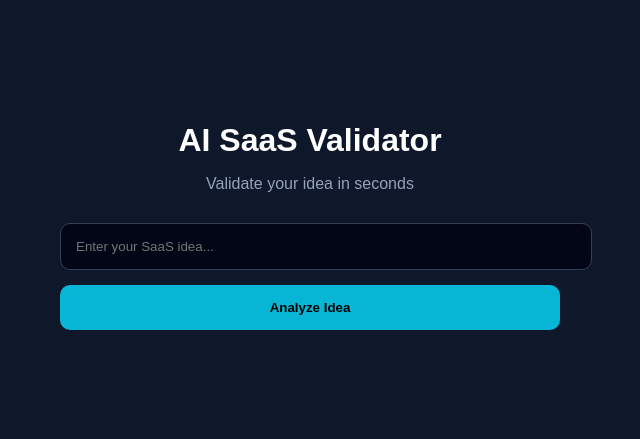
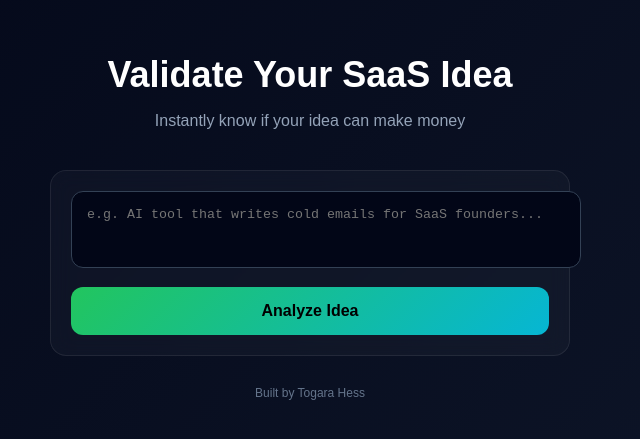
Before and after one commit to TogaraCode/ai-saas-platform, a Next.js app: page / in a window 1280 px wide. Shown: the part 205-644 px from the top of the page, without its empty margins (330-970 px from the left). Built offline with nearby package versions, Linux system fonts and the light colour scheme.

Commit message:
Refactor page layout and styles for better UI
Updated styles and structure of the page, including header, input card, and result display. Changed input to textarea and adjusted button styles.

```diff
--- a/app/page.js
+++ b/app/page.js
@@ -22,46 +22,59 @@ export default function Home() {
   return (
     <div style={{
       minHeight: "100vh",
+      background: "linear-gradient(135deg, #020617, #0f172a)",
       display: "flex",
       alignItems: "center",
       justifyContent: "center",
-      background: "#0f172a",
-      color: "white",
-      padding: 20
+      padding: 20,
+      color: "white"
     }}>
       <div style={{
         width: "100%",
-        maxWidth: 500,
-        textAlign: "center"
+        maxWidth: 520
       }}>
 
+        {/* HEADER */}
+        <div style={{ textAlign: "center", marginBottom: 40 }}>
           <h1 style={{
-          fontSize: 32,
-          fontWeight: "bold",
+            fontSize: 36,
+            fontWeight: 700,
             marginBottom: 10
           }}>
-          AI SaaS Validator
+            Validate Your SaaS Idea
           </h1>
 
           <p style={{
             color: "#94a3b8",
-          marginBottom: 30
+            fontSize: 16
           }}>
-          Validate your idea in seconds
+            Instantly know if your idea can make money
           </p>
+        </div>
 
-        <input
+        {/* INPUT CARD */}
+        <div style={{
+          background: "rgba(255,255,255,0.03)",
+          border: "1px solid rgba(255,255,255,0.08)",
+          borderRadius: 16,
+          padding: 20,
+          backdropFilter: "blur(10px)"
+        }}>
+
+          <textarea
             value={idea}
             onChange={(e) => setIdea(e.target.value)}
-          placeholder="Enter your SaaS idea..."
+            placeholder="e.g. AI tool that writes cold emails for SaaS founders..."
+            rows={3}
             style={{
               width: "100%",
               padding: 15,
-            borderRadius: 10,
+              borderRadius: 12,
               border: "1px solid #334155",
+              background: "#020617",
+              color: "white",
               marginBottom: 15,
-            background: "#020617",
-            color: "white"
+              resize: "none"
             }}
           />
 
@@ -70,31 +83,45 @@ export default function Home() {
             style={{
               width: "100%",
               padding: 15,
-            borderRadius: 10,
+              borderRadius: 12,
               border: "none",
-            background: "#06b6d4",
+              background: "linear-gradient(135deg, #22c55e, #06b6d4)",
               color: "black",
               fontWeight: "bold",
+              fontSize: 16,
               cursor: "pointer"
             }}
           >
             {loading ? "Analyzing..." : "Analyze Idea"}
           </button>
+        </div>
 
+        {/* RESULT */}
         {result && (
           <div style={{
-            marginTop: 30,
+            marginTop: 25,
             padding: 20,
-            borderRadius: 10,
-            background: "#020617",
-            border: "1px solid #334155",
-            textAlign: "left",
-            whiteSpace: "pre-wrap"
+            borderRadius: 16,
+            background: "rgba(255,255,255,0.03)",
+            border: "1px solid rgba(255,255,255,0.08)",
+            backdropFilter: "blur(10px)",
+            whiteSpace: "pre-wrap",
+            lineHeight: 1.6
           }}>
             {result}
           </div>
         )}
 
+        {/* FOOTER */}
+        <div style={{
+          marginTop: 30,
+          textAlign: "center",
+          color: "#64748b",
+          fontSize: 12
+        }}>
+          Built by Togara Hess
+        </div>
+
       </div>
     </div>
   )
```
Lines whose indentation alone changed are shown as unchanged.
